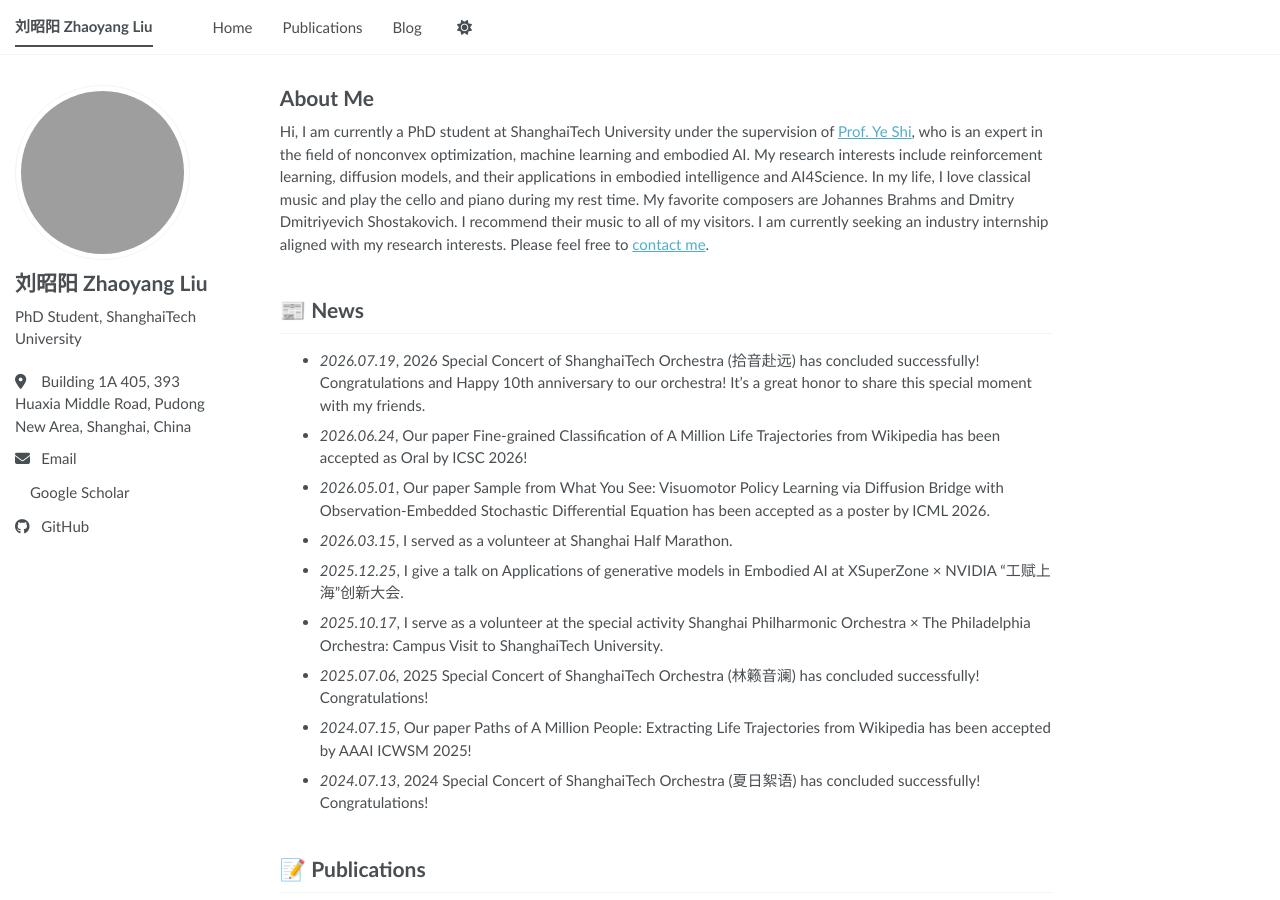
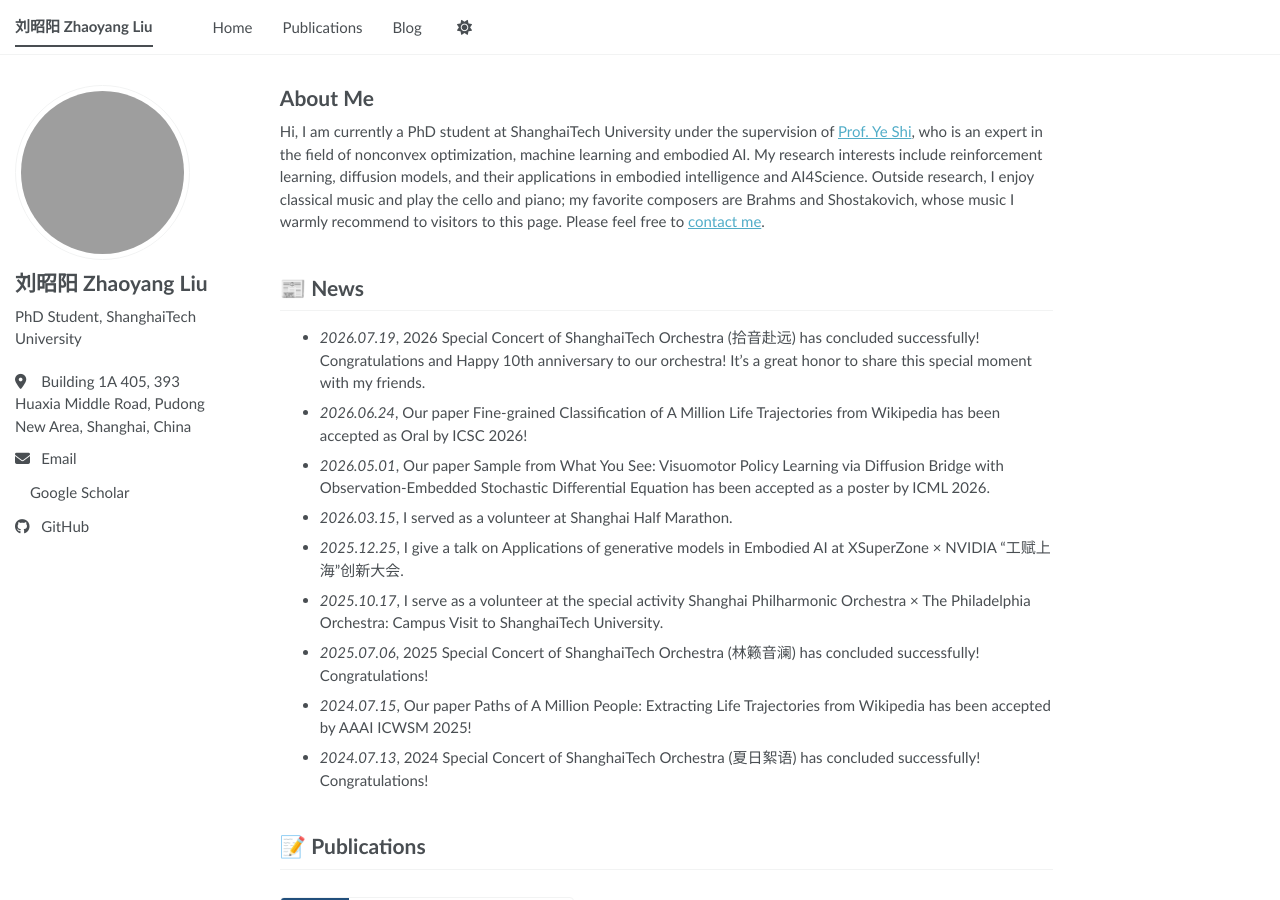
Before and after one commit to zhy-liu/zhy-liu.github.io, a Jekyll site: the page built from _pages/about.md, in a window 1280 px wide and 900 px high. Built offline with Jekyll 4.4.1, drawn with Linux system fonts in a browser that asks for light colours; a style sheet for code colours, icons or effects is not loaded; our own code applies the rules of GitHub Pages for plain Markdown files.

Commit message:
Rewrite personal interests sentence in biography

```diff
--- a/_pages/about.md
+++ b/_pages/about.md
@@ -6,7 +6,7 @@ author_profile: true
 
 # About Me
 
-Hi, I am currently a PhD student at ShanghaiTech University under the supervision of <a href="https://shiye21.github.io/" target="_blank" rel="noopener noreferrer">Prof. Ye Shi</a>, who is an expert in the field of nonconvex optimization, machine learning and embodied AI. My research interests include reinforcement learning, diffusion models, and their applications in embodied intelligence and AI4Science. In my life, I love classical music and play the cello and piano during my rest time. My favorite composers are Johannes Brahms and Dmitry Dmitriyevich Shostakovich. I recommend their music to all of my visitors. I am currently seeking an industry internship aligned with my research interests. Please feel free to [contact me](mailto:liuzhy2023@shanghaitech.edu.cn).
+Hi, I am currently a PhD student at ShanghaiTech University under the supervision of <a href="https://shiye21.github.io/" target="_blank" rel="noopener noreferrer">Prof. Ye Shi</a>, who is an expert in the field of nonconvex optimization, machine learning and embodied AI. My research interests include reinforcement learning, diffusion models, and their applications in embodied intelligence and AI4Science. Outside research, I enjoy classical music and play the cello and piano; my favorite composers are Brahms and Shostakovich, whose music I warmly recommend to visitors to this page. Please feel free to [contact me](mailto:liuzhy2023@shanghaitech.edu.cn).
 
 ## 📰 News
 
```
